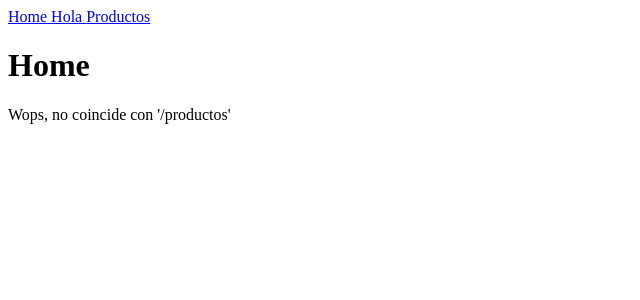
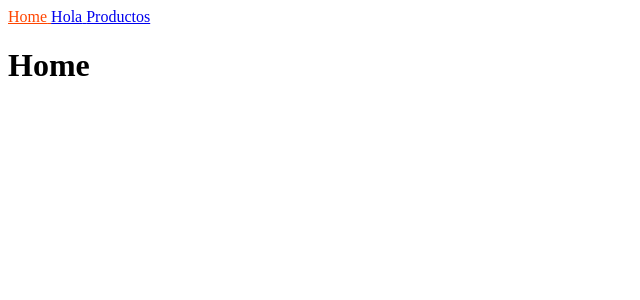
Before and after one commit to RoswellCR/master-in-React, a React (Create React App) app: page / in a window 1280 px wide. Shown: the top 300 px of the page, without its empty margins (0-640 px from the left). Built offline with nearby package versions, Linux system fonts and the light colour scheme.

Commit message:
react-router-dom(NavLink)

```diff
--- a/src/App.js
+++ b/src/App.js
@@ -1,13 +1,14 @@
 import React from 'react'
-import { BrowserRouter, Route, Link } from 'react-router-dom'
+import { BrowserRouter, Route, Link , NavLink } from 'react-router-dom'
 
-const Hola = () => (
-  <h1>Hola</h1>
-)
+const Hola = () => {
+  return (<h1>Hola</h1>)
+}
 
-const Productos = () => (
-  <h1>Productos</h1>
-)
+const Productos = () => {
+  return <h1>Productos</h1>
+}
+
 
 const Home = (props) => {
   console.log(props);
@@ -16,27 +17,38 @@ const Home = (props) => {
   )
 }
 
-const HolaTodos = () => (
-  <h1>Hola a todos</h1>
-)
 
 const Navegation = ()=> {
  //console.log("navigation");
  return (
- <nav>
-   <Link to={{
-     pathname:'/',
-     search : '?ordenar=nombre',
-     hash: '#hash-otro',
-     state: {
-       nombre: 'roswell',
-       age: 30
-     }
-  }}
-  > Home </Link>
-   <Link to="/hola"> Hola </Link>
-   <Link to="/productos"> Productos </Link>
- </nav>)
+   <nav>
+     <NavLink
+       to="/"
+       exact
+       activeStyle={{ color: "orangered" }}
+       activeClassName={{ color: "green" }}
+     >
+       {" "}
+       Home{" "}
+     </NavLink>
+     <NavLink
+       to="/hola"
+       activeStyle={{ color: "orangered" }}
+       activeClassName={{ color: "green" }}
+     >
+       {" "}
+       Hola{" "}
+     </NavLink>
+     <NavLink to="/productos"
+     activeClassName={{ color: "green" }}
+     isActive={(match, location)=>{
+       return false
+       }}>
+       {" "}
+       Productos{" "}
+     </NavLink>
+   </nav>
+ );
 }
 
 
@@ -47,20 +59,16 @@ const App = () => {
       <Route
           path='/'
           exact
-          component={Home}
+          render={Home}
         />
       <Route
         path='/hola'
-
         render={Hola}
       />
       <Route
-          path='/productos'>
-        {({match})=>{
-          if(!match) return <div>Wops, no coincide con '/productos'</div>
-          return (<Productos/> )}}
-      </Route>
-    </BrowserRouter>
+          path='/productos'
+        render={Productos}/>
+      </BrowserRouter>
   )
 }
 
```
